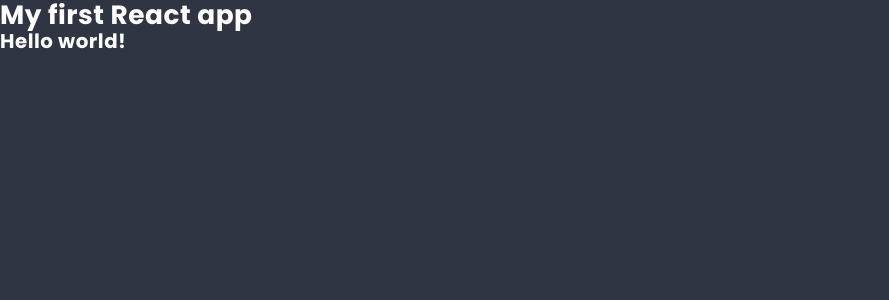
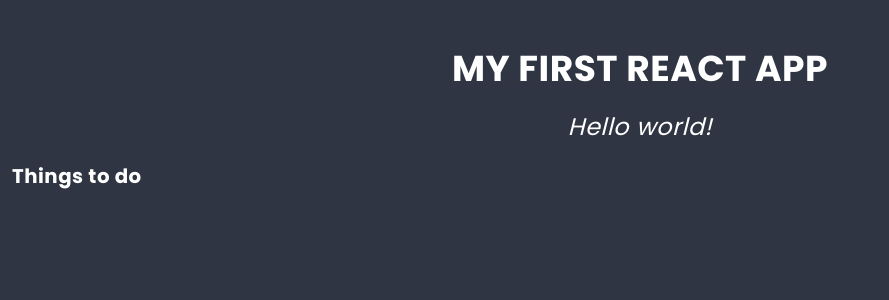
Before and after one commit to TheWizard0f0z/ToDo-reactApp, a React app: page / in a window 1280 px wide. Shown: the top 300 px of the page, without its empty margins (0-889 px from the left). Built offline with nearby package versions, Linux system fonts and the light colour scheme.

Commit message:
add List component

```diff
--- a/src/components/App/App.js
+++ b/src/components/App/App.js
@@ -1,11 +1,14 @@
 import React from "react";
+import styles from "./App.scss";
+import List from "../List/List.js";
 
 class App extends React.Component {
   render() {
     return (
-      <main className="app-content">
-        <h1>My first React app</h1>
-        <h2>Hello world!</h2>
+      <main className={styles.component}>
+        <h1 className={styles.title}>My first React app</h1>
+        <h2 className={styles.subtitle}>Hello world!</h2>
+        <List />
       </main>
     );
   }
--- /dev/null
+++ b/src/components/List/List.js
@@ -0,0 +1,14 @@
+import React from "react";
+import styles from "./List.scss";
+
+class List extends React.Component {
+  render() {
+    return (
+      <section className={styles.component}>
+        <h2 className={styles.subtitle}>Things to do</h2>
+      </section>
+    );
+  }
+}
+
+export default List;
```
